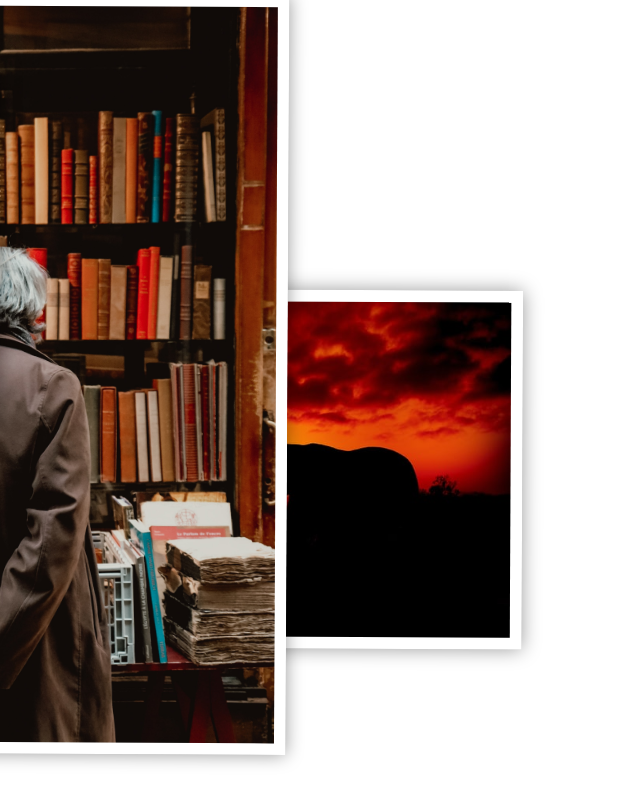
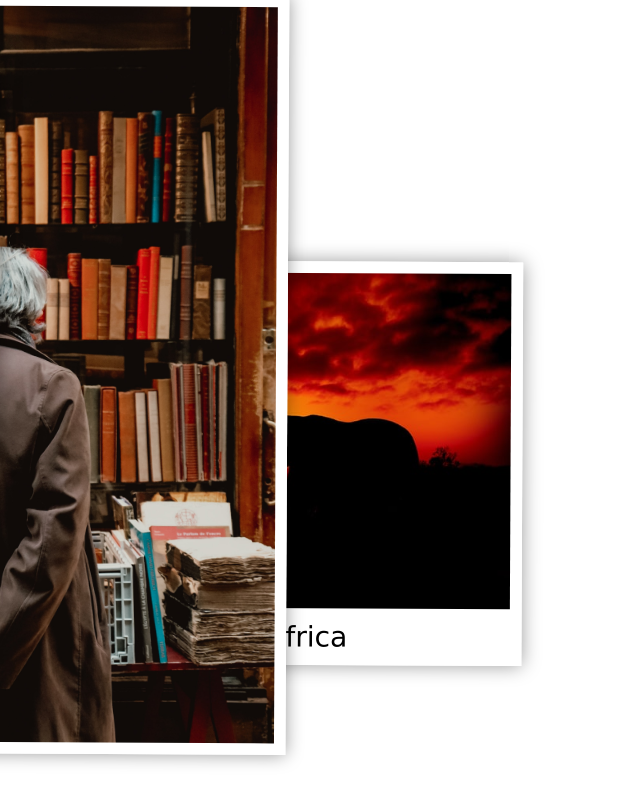
Before and after one commit to ruudverheijden/photo-frame-slider, a website built with webpack: page src/index.html in a window 1280 px wide. Shown: the top 804 px of the page, without its empty margins (0-640 px from the left). Built offline with nearby package versions, Linux system fonts and the light colour scheme; files whose address does not match are found by name.

Commit message:
Adding title below photo if it was specified in config file

```diff
--- a/src/css/styles.css
+++ b/src/css/styles.css
@@ -29,10 +29,23 @@ html {
 .photo {
   position: absolute;
   top: -1000vw;
-  width: 40vw;
-  background-color: #ddd;
+  background-color: #fff;
   border: 1vw solid white;
   box-shadow: 0 0 1.5vw rgba(0, 0, 0, 0.4);
   -moz-box-shadow: 0 0 1.5vw rgba(0, 0, 0, 0.4);
   -webkit-box-shadow: 0 0 1.5vw rgba(0, 0, 0, 0.4);
+  line-height: 0;
 }
+
+.photo img {
+  width: 40vw;
+}
+
+.photo .title {
+  width: 100%;
+  padding-top: 1vw;
+  font-size: 1.8em;
+  font-family: 'Lucida Sans', 'Lucida Sans Regular', 'Lucida Grande', 'Lucida Sans Unicode', Geneva, Verdana, sans-serif;
+  text-align: center;
+  line-height: normal;
+}
--- a/src/view/slideshowView.ts
+++ b/src/view/slideshowView.ts
@@ -36,7 +36,7 @@ export default class slideshowView {
     if (!this.highlightedPhoto) {
       if (!this.photos.has(id)) {
         // Await for the image element to have loaded
-        const element = await this.createPhotoElement(id, src);
+        const element = await this.createPhotoElement(id, src, title);
 
         // Store element reference for quick reference
         this.photos.set(id, { src, title, element });
@@ -51,7 +51,7 @@ export default class slideshowView {
   }
 
   /**
-   * Create a new photo html element and add it to the container
+   * Create a new div and img element for the photo and add it to the container
    *
    * @private
    * @param {number} id ID of the photo
@@ -59,18 +59,33 @@ export default class slideshowView {
    * @returns {Promise<HTMLElement>} Return the newly created HTML element async
    * @memberof slideshowView
    */
-  private createPhotoElement(id: number, src: string): Promise<HTMLElement> {
+  private createPhotoElement(
+    id: number,
+    src: string,
+    title: string | undefined
+  ): Promise<HTMLElement> {
     return new Promise((resolve, reject) => {
-      const newElement = document.createElement("img");
-      newElement.src = src;
-      newElement.dataset.photoId = `${id}`;
-      newElement.className = "photo";
-      newElement.onload = () => resolve(newElement);
-      newElement.onerror = reject;
-      newElement.onclick = () => {
+      const photoElement = document.createElement("div");
+      photoElement.className = "photo";
+      photoElement.onclick = () => {
         this.highlightPhoto(id);
       };
-      this.container.appendChild(newElement);
+
+      const imgElement = document.createElement("img");
+      imgElement.src = src;
+      imgElement.onload = () => resolve(photoElement);
+      imgElement.onerror = reject;
+
+      photoElement.appendChild(imgElement);
+
+      if (title) {
+        const titleElement = document.createElement("div");
+        titleElement.className = "title";
+        titleElement.innerHTML = title;
+        photoElement.appendChild(titleElement);
+      }
+
+      this.container.appendChild(photoElement);
     });
   }
 
```
